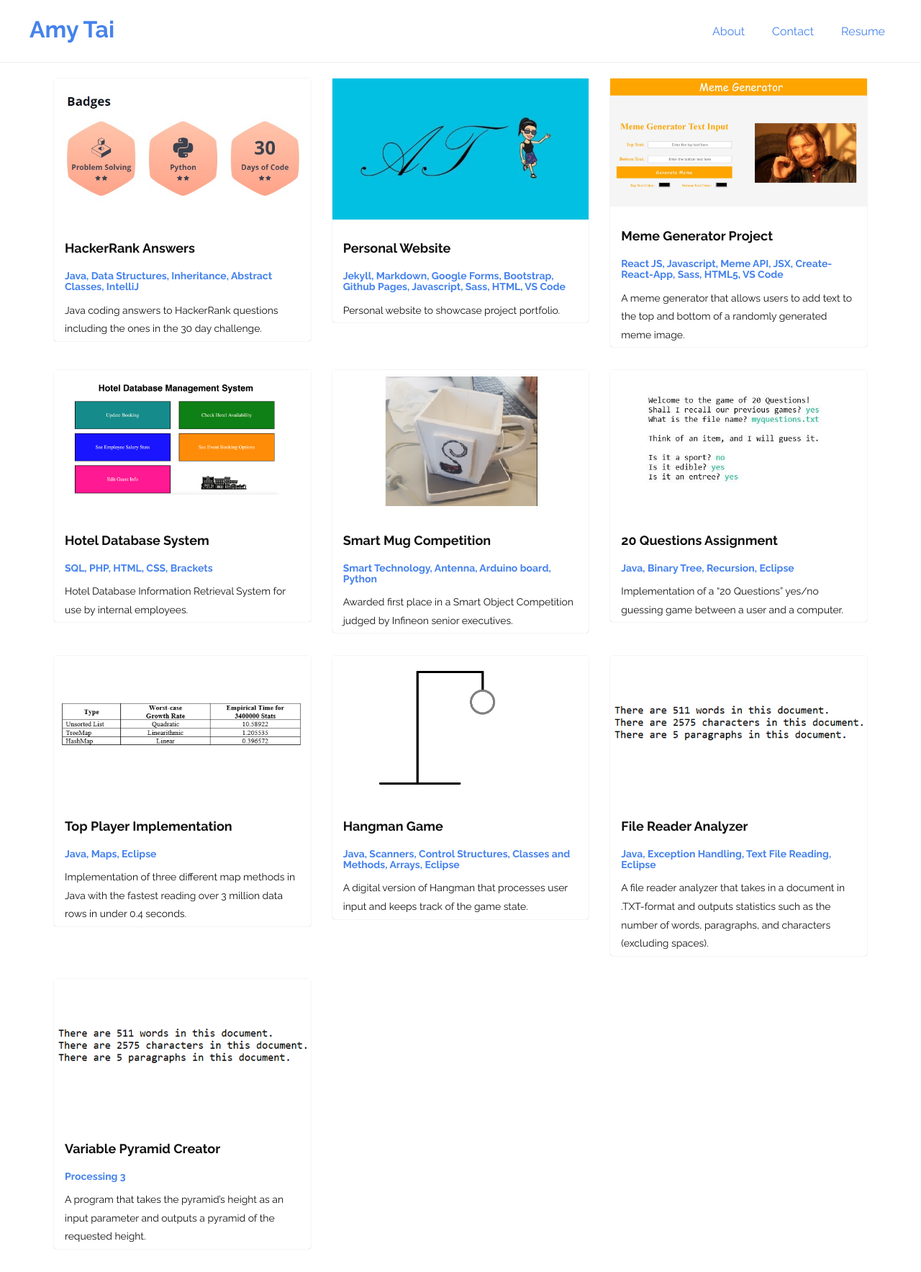
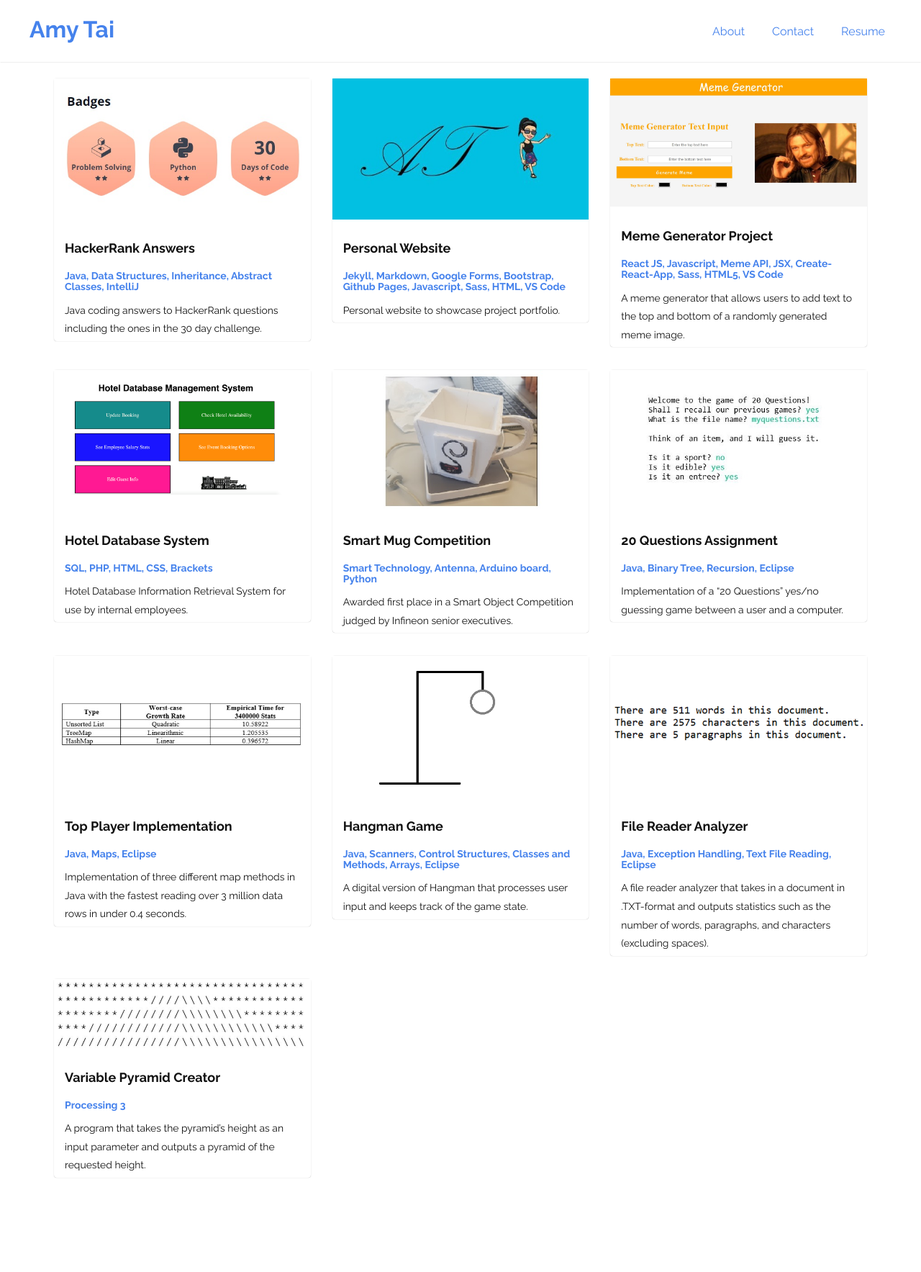
Before and after one commit to catai9/catai9.github.io, a Jekyll site: the page built from index.html, in a window 1280 px wide. Shown: the whole page at 72% size. Built offline with Jekyll 4.4.1, drawn with Linux system fonts in a browser that asks for light colours; the list of posts is cut into pages by our own code; after the commit the page ends 1668 px from its top, so only the background shows below that.

Commit message:
adjusted image for pyramid creator

```diff
--- a/_posts/2018-02-07-variable-pyramid-creator.markdown
+++ b/_posts/2018-02-07-variable-pyramid-creator.markdown
@@ -3,7 +3,7 @@ layout: post
 title:  "Variable Pyramid Creator"
 date:   2018-02-07 10:51:47 +0530
 technologies: Processing 3
-img: file-reader-analyzer.png
+img: variable-pyramid-creator/pyramid-5.JPG
 ---
 
 A program that takes the pyramid's height as an input parameter and outputs a pyramid of the requested height.
```
